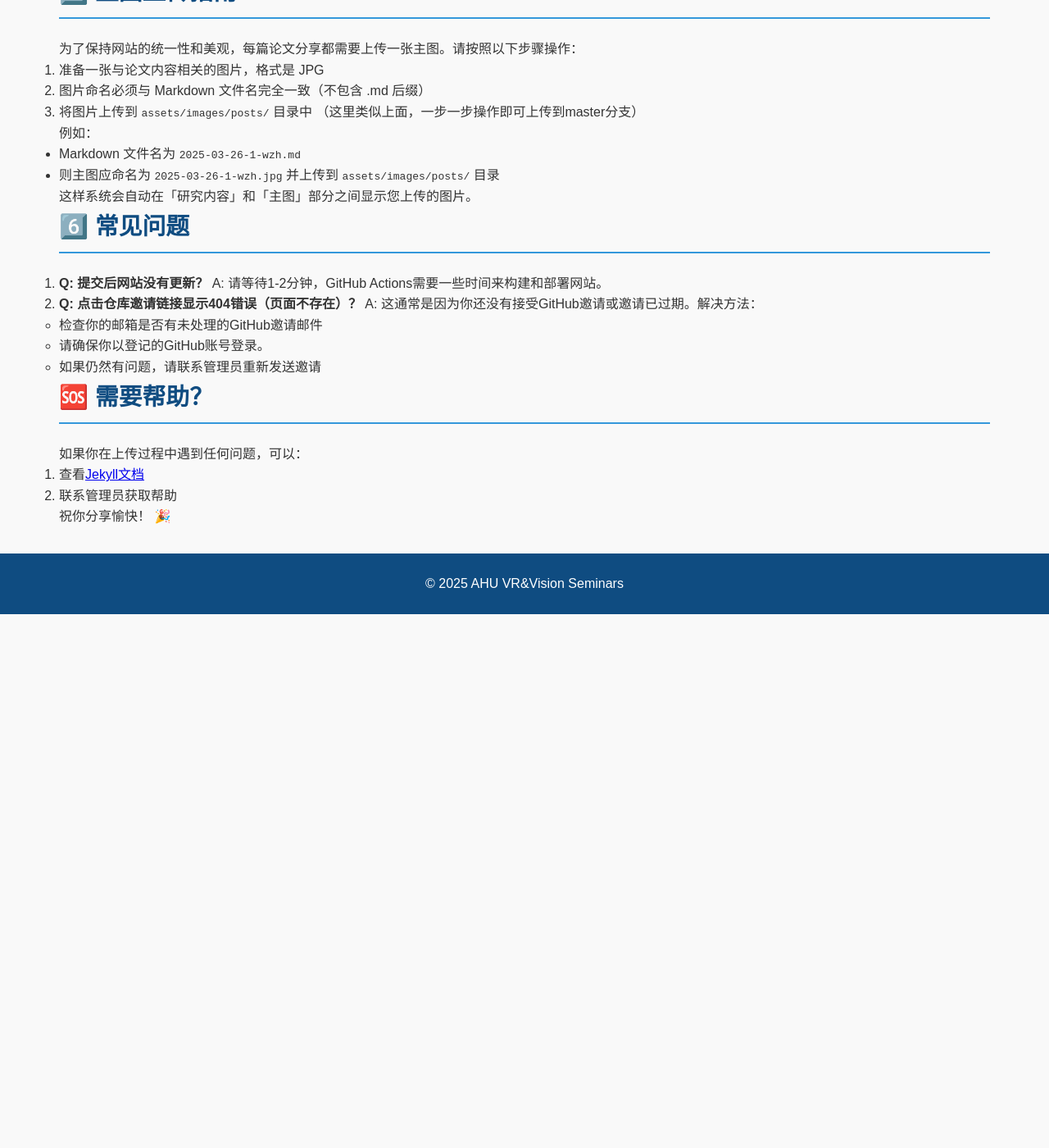
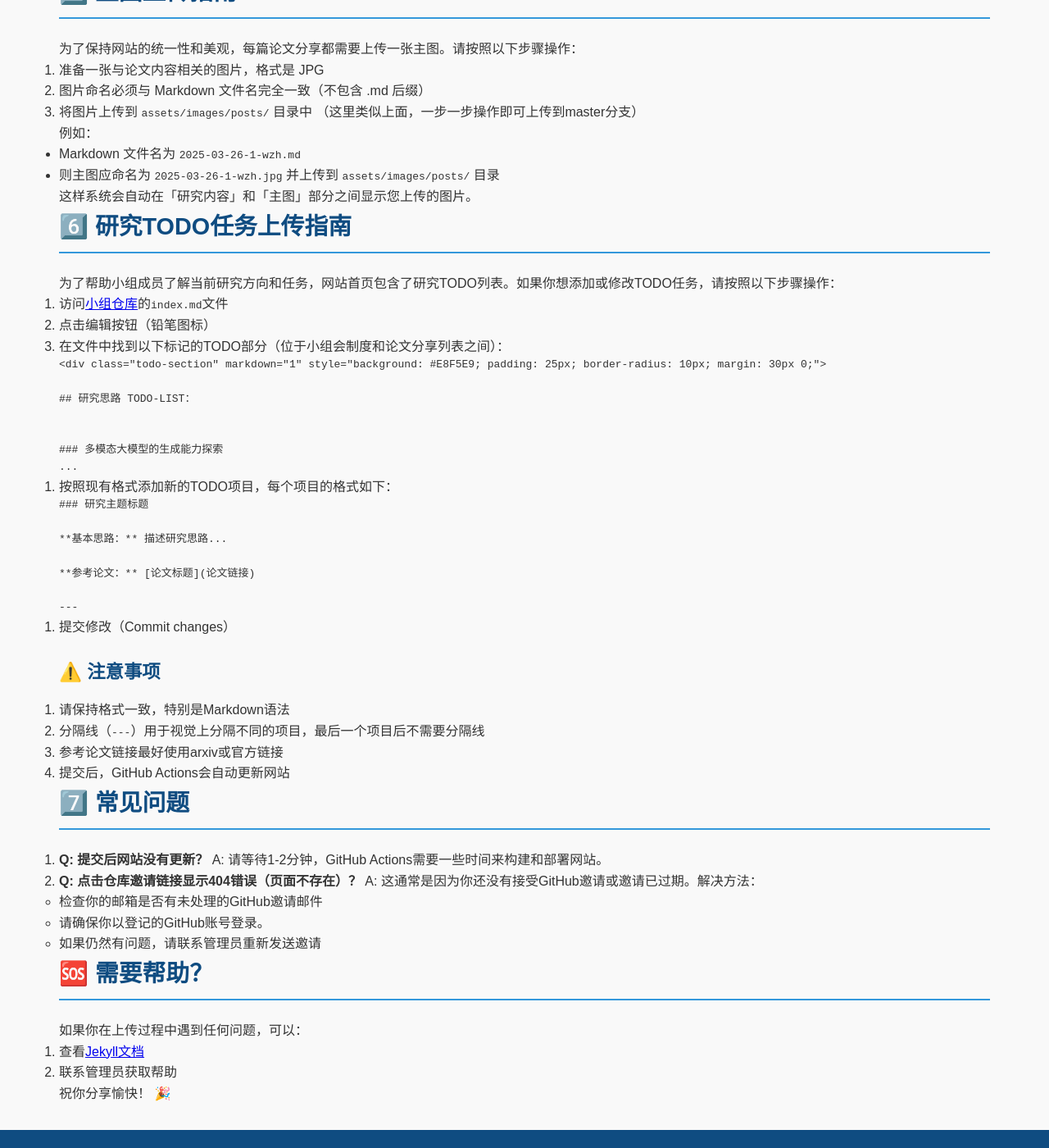
Before and after one commit to linbowang/ahu-vr-vision-group, a Jekyll site: the page built from docs/upload-guide.md, in a window 1280 px wide and 1400 px high, scrolled down 1735 px. Shown: the whole window at 82% size. Built offline with Jekyll 4.4.1, drawn with Linux system fonts in a browser that asks for light colours; before the commit the page ends 2484 px from its top, so only the background shows below that.

Commit message:
feat: add todo list

````diff
--- a/docs/upload-guide.md
+++ b/docs/upload-guide.md
@@ -88,7 +88,46 @@ categories: paper
 
 这样系统会自动在「研究内容」和「主图」部分之间显示您上传的图片。
 
-## 6️⃣ 常见问题
+## 6️⃣ 研究TODO任务上传指南
+
+为了帮助小组成员了解当前研究方向和任务，网站首页包含了研究TODO列表。如果你想添加或修改TODO任务，请按照以下步骤操作：
+
+1. 访问[小组仓库](https://github.com/linbowang/ahu-vr-vision-group/tree/master)的`index.md`文件
+2. 点击编辑按钮（铅笔图标）
+3. 在文件中找到以下标记的TODO部分（位于小组会制度和论文分享列表之间）：
+
+```markdown
+<div class="todo-section" markdown="1" style="background: #E8F5E9; padding: 25px; border-radius: 10px; margin: 30px 0;">
+
+## 研究思路 TODO-LIST：
+
+
+### 多模态大模型的生成能力探索
+...
+```
+
+4. 按照现有格式添加新的TODO项目，每个项目的格式如下：
+
+```markdown
+### 研究主题标题
+
+**基本思路：** 描述研究思路...
+
+**参考论文：** [论文标题](论文链接)
+
+---
+```
+
+5. 提交修改（Commit changes）
+
+### ⚠️ 注意事项
+
+1. 请保持格式一致，特别是Markdown语法
+2. 分隔线（`---`）用于视觉上分隔不同的项目，最后一个项目后不需要分隔线
+3. 参考论文链接最好使用arxiv或官方链接
+4. 提交后，GitHub Actions会自动更新网站
+
+## 7️⃣ 常见问题
 
 1. **Q: 提交后网站没有更新？**
    A: 请等待1-2分钟，GitHub Actions需要一些时间来构建和部署网站。
````
